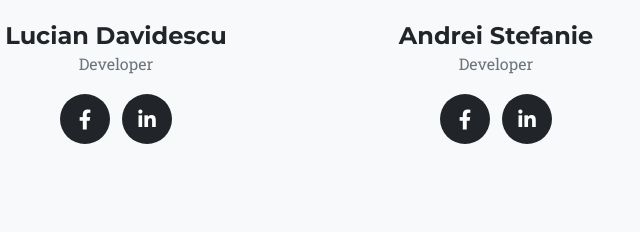
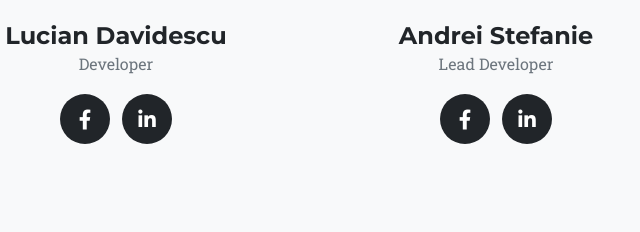
Before and after one commit to charitydiscount/clover-tech, a plain HTML site: page public/index.html in a window 1280 px wide. Shown: the part 4110-4342 px from the top of the page, 334-974 px from the left. Drawn offline with Linux system fonts and the light colour scheme; a web font is replaced by a local one.

Commit message:
updated some info

```diff
--- a/public/index.html
+++ b/public/index.html
@@ -266,7 +266,7 @@
         <div class="team-member">
           <img class="mx-auto rounded-circle" src="img/team/stefa.jpg" alt="">
           <h4>Andrei Stefanie</h4>
-          <p class="text-muted">Developer</p>
+          <p class="text-muted">Lead Developer</p>
           <ul class="list-inline social-buttons">
             <li class="list-inline-item">
               <a href="#">
```
Also changed, not shown: 1 other file.
